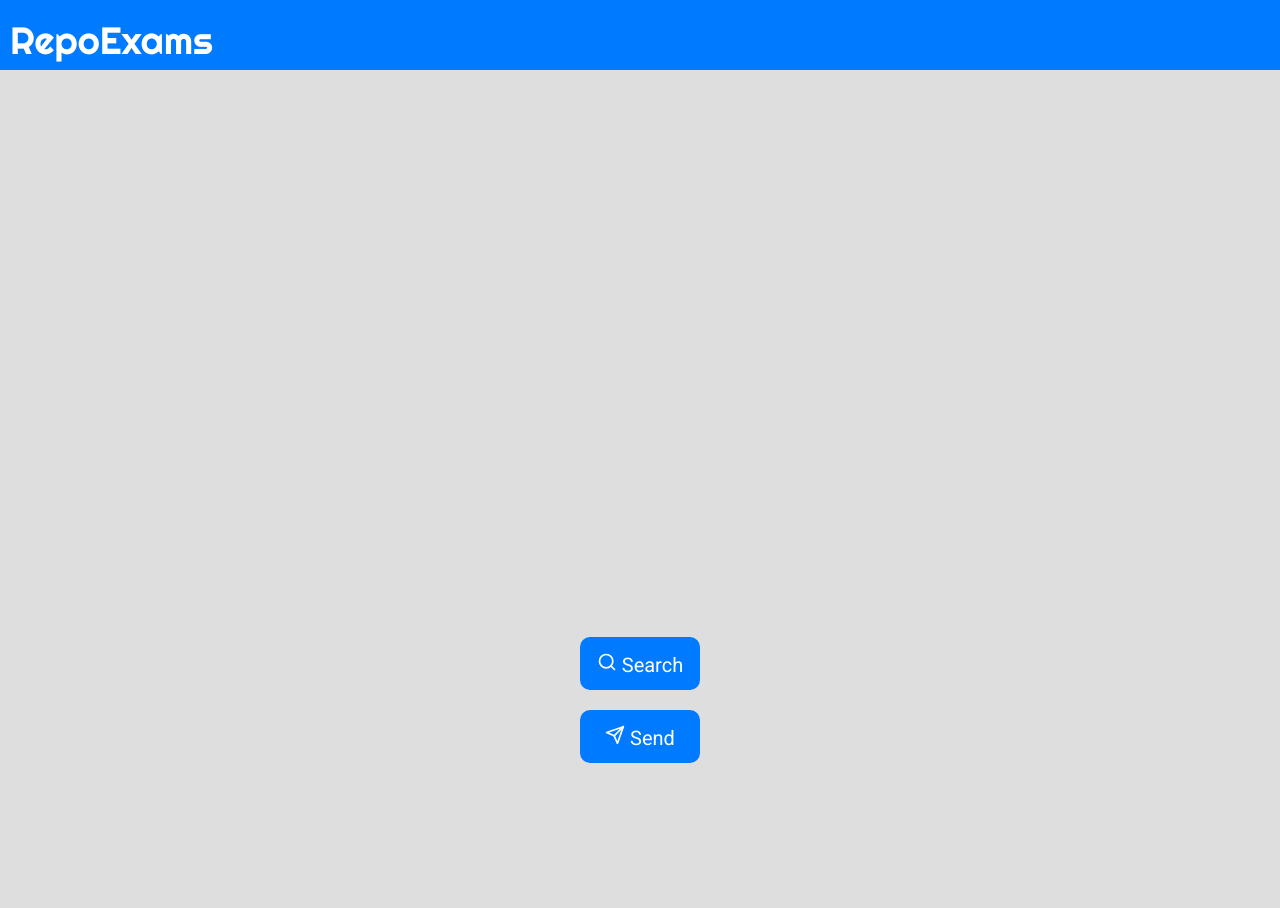
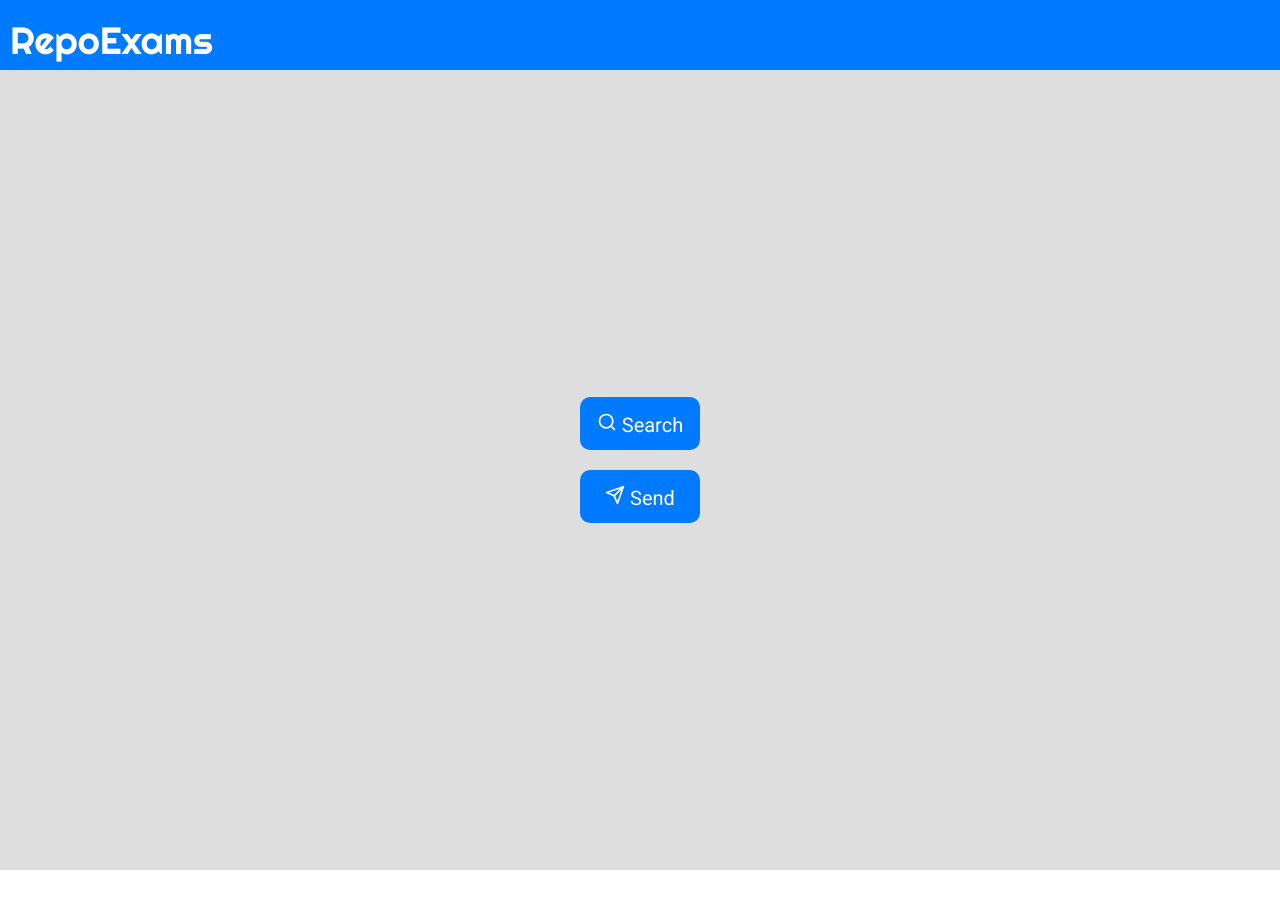
Before and after one commit to herickmotta/repo-exams-frontend, a React app: page / in a window 1280 px wide. Shown: the top 908 px of the page. After the commit the page ends 870 px from the top, so only its background shows below. Built offline with nearby package versions, Linux system fonts and the light colour scheme.

Commit message:
fix vw to vh

```diff
--- a/src/pages/Home.js
+++ b/src/pages/Home.js
@@ -21,7 +21,7 @@ const StyledHome = styled.div`
     flex-direction: column;
     justify-content: center;
     align-items: center;
-    height:100vw;
+    height:100vh;
     a{
         text-align:center;
         margin-bottom:20px;
```
